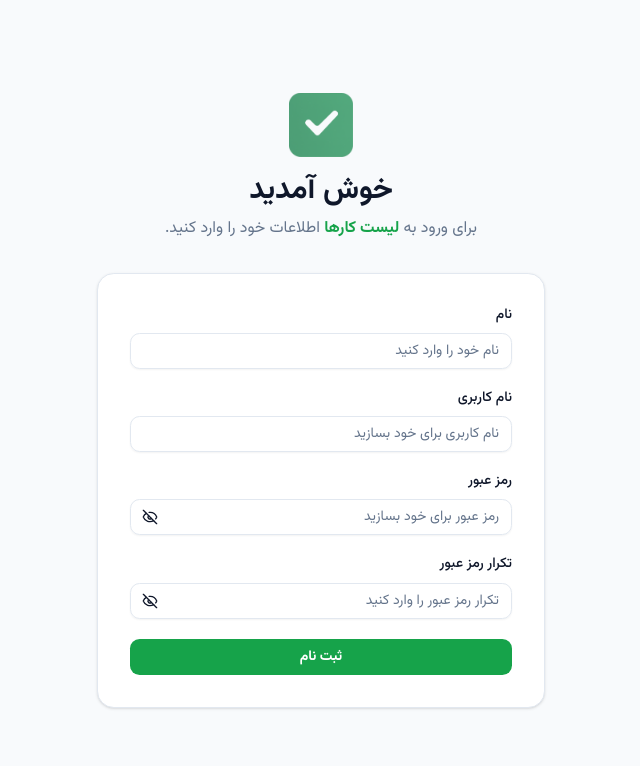
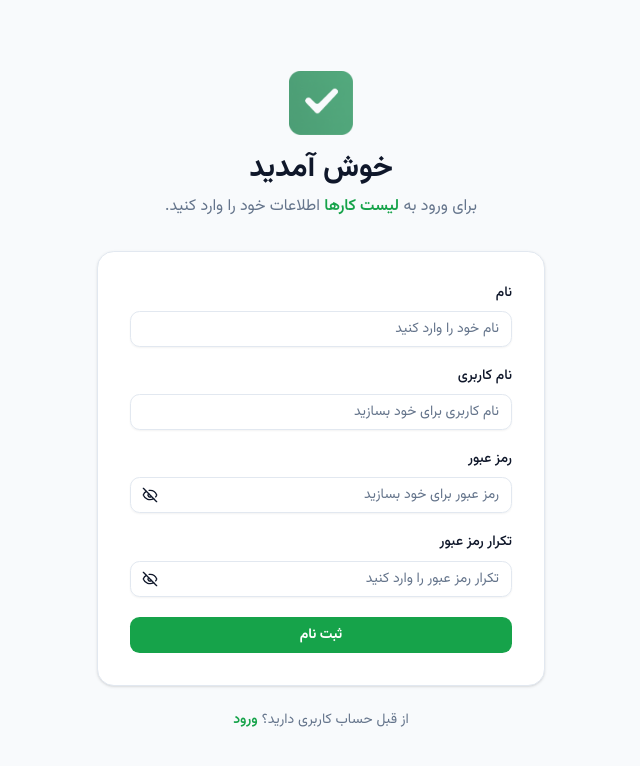
Before and after one commit to MMDESi313/Todo, a Next.js app: page /register in a window 1280 px wide. Shown: the top 766 px of the page, without its empty margins (413-1053 px from the left). Built offline with nearby package versions, Linux system fonts and the light colour scheme; what @wrksz/themes would draw is missing.

Commit message:
feat: add login link

```diff
--- a/src/app/(auth)/register/page.tsx
+++ b/src/app/(auth)/register/page.tsx
@@ -1,5 +1,6 @@
 import RegisterForm from "@/components/forms/RegisterForm";
 import Image from "next/image";
+import Link from "next/link";
 
 export default function RegisterPage() {
   return (
@@ -18,13 +19,19 @@ export default function RegisterPage() {
           <h1 className="text-3xl font-bold text-foreground">خوش آمدید</h1>
           <p className="text-muted-foreground mt-2 text-center">
             برای ورود به{" "}
-            <span className="text-primary font-bold">لیست کارها</span> اطلاعات
-            خود را وارد کنید.
+            <span className="text-primary font-semibold">لیست کارها</span>{" "}
+            اطلاعات خود را وارد کنید.
           </p>
         </div>
         <div className="bg-card border border-border rounded-xl p-6 md:p-8 shadow-sm">
           <RegisterForm />
         </div>
+        <p className="text-center text-sm text-muted-foreground mt-6">
+          از قبل حساب کاربری دارید؟
+          <Link href="/login" className="font-semibold text-primary ms-1">
+            ورود
+          </Link>
+        </p>
       </div>
     </main>
   );
```
